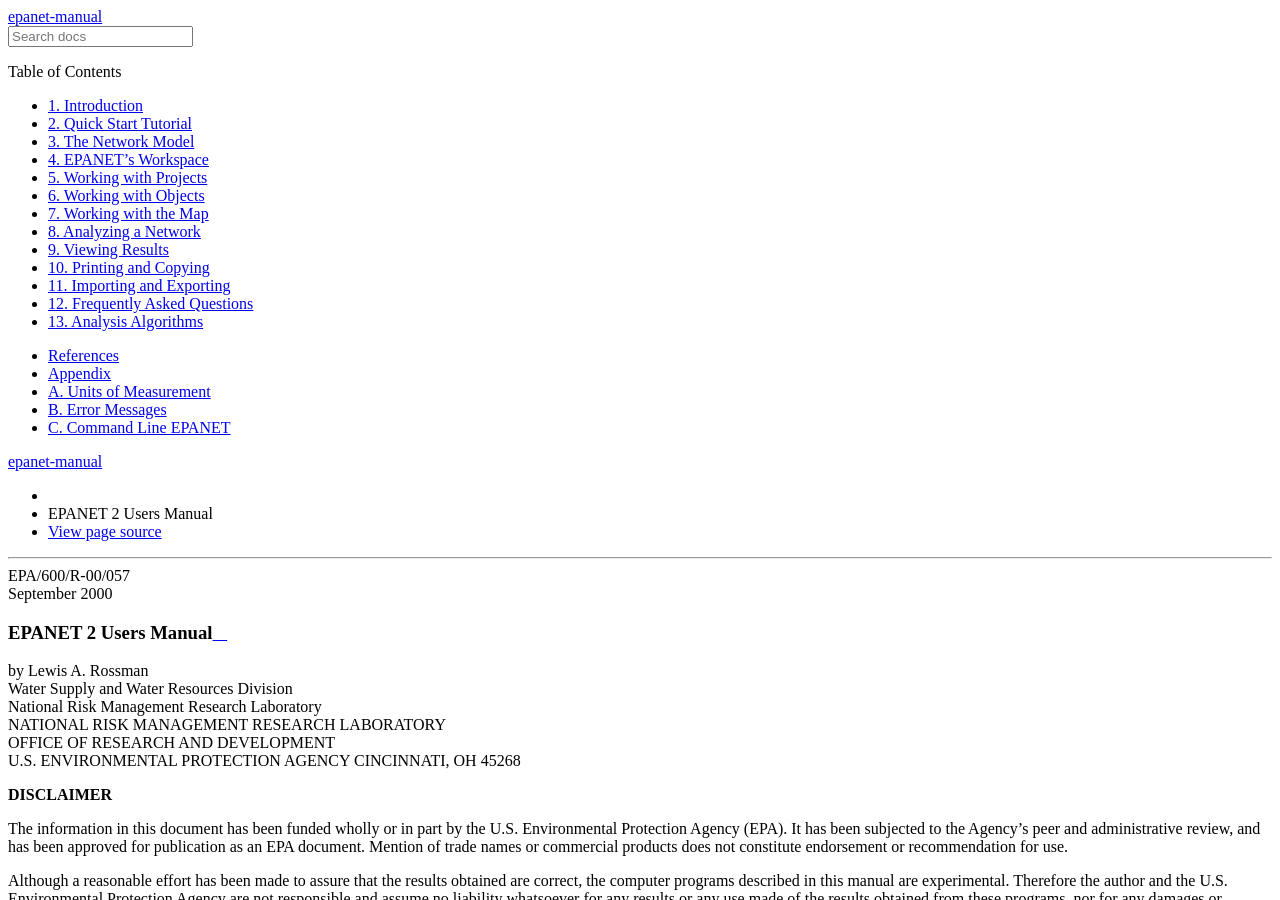
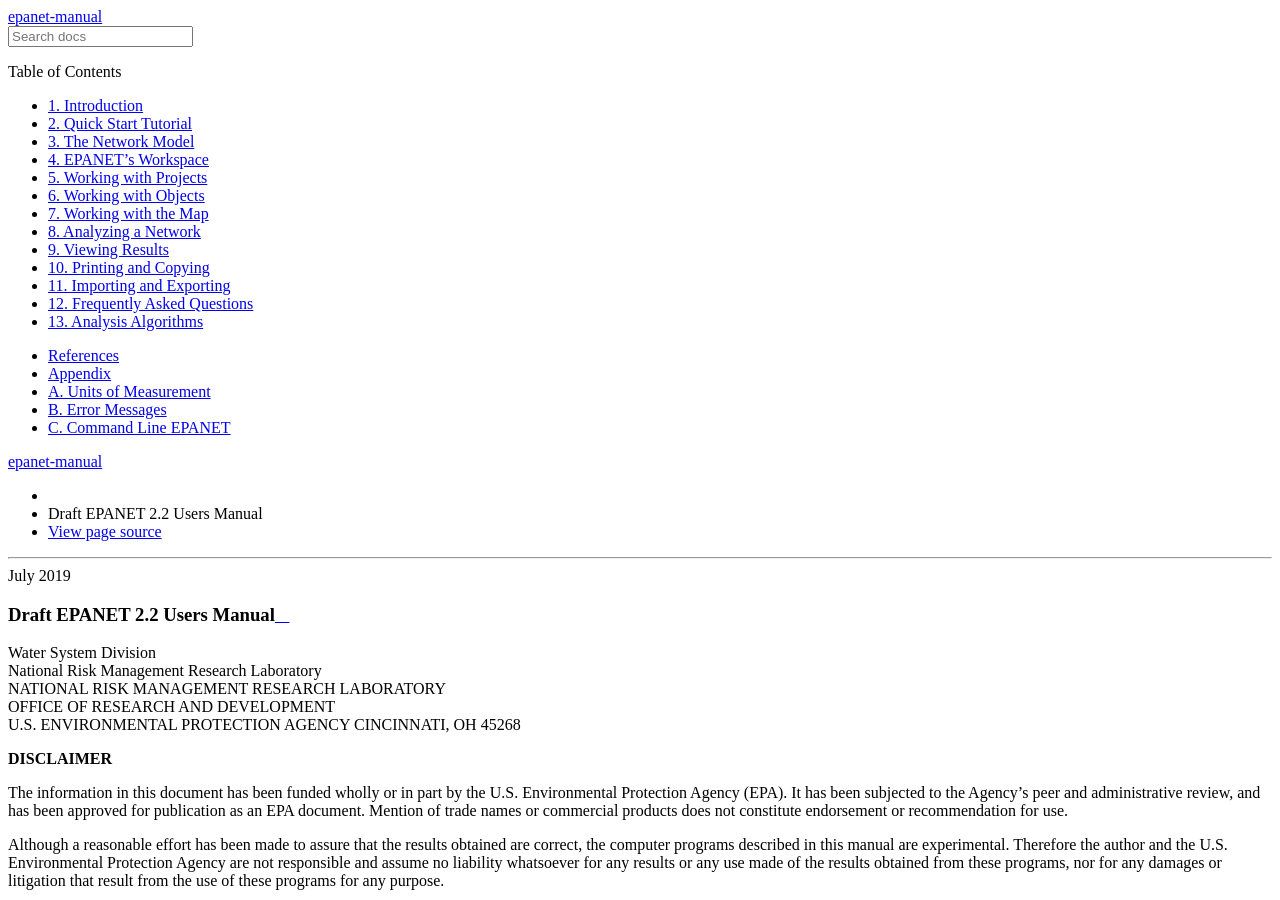
Before and after one commit to USEPA/epanet-manual, a Sphinx documentation site: the page built from docs/front_matter.rst, in a window 1280 px wide and 900 px high. Built offline with Sphinx 7.4.7 and the Read the Docs theme 2.0.0, drawn with Linux system fonts in a browser that asks for light colours.

Commit message:
Update front_matter.rst

```diff
--- a/docs/front_matter.rst
+++ b/docs/front_matter.rst
@@ -4,17 +4,15 @@
   	\pagenumbering{roman}
 
 
-| EPA/600/R-00/057
-| September 2000
+| July 2019
 
 
-#####################
-EPANET 2 Users Manual
-#####################
+#############################
+Draft EPANET 2.2 Users Manual
+#############################
 
 
-| by Lewis A. Rossman
-| Water Supply and Water Resources Division
+| Water System Division
 | National Risk Management Research Laboratory
 
 
```
